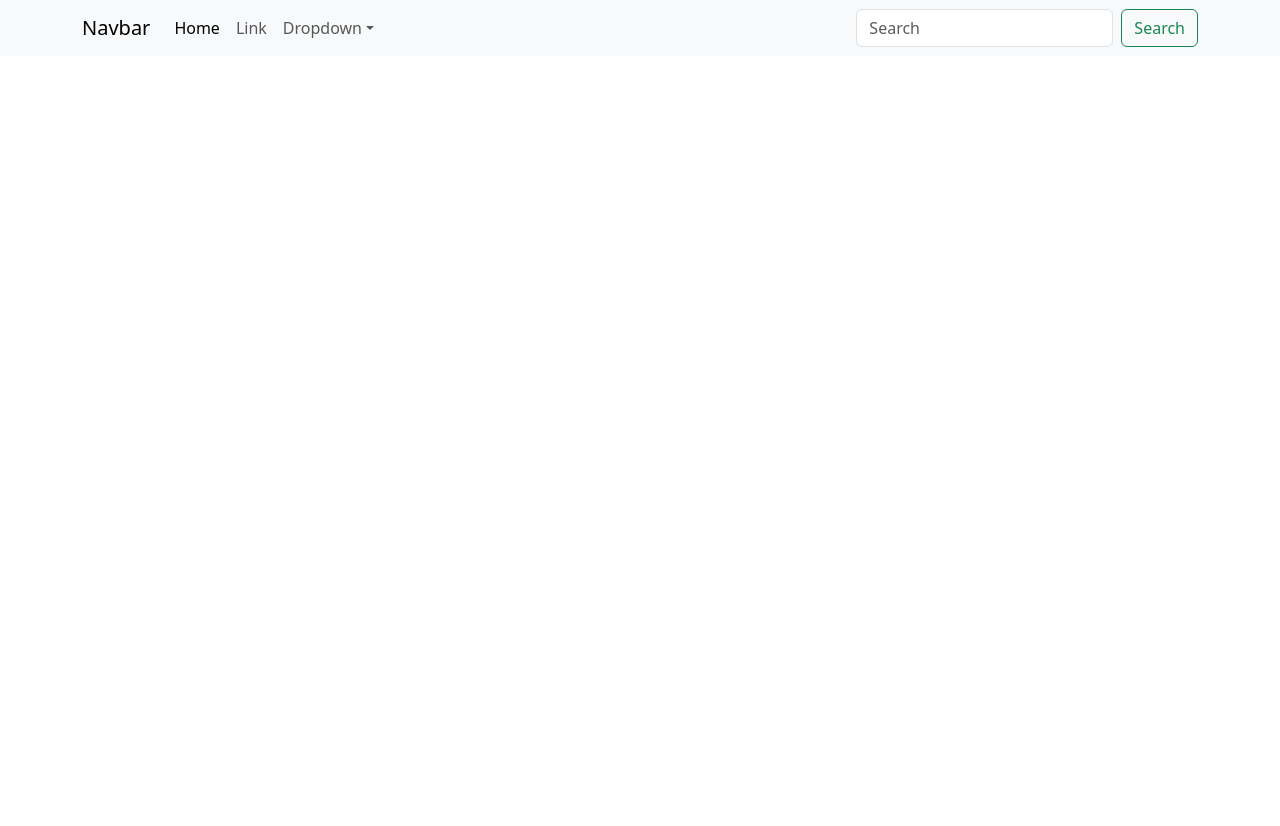
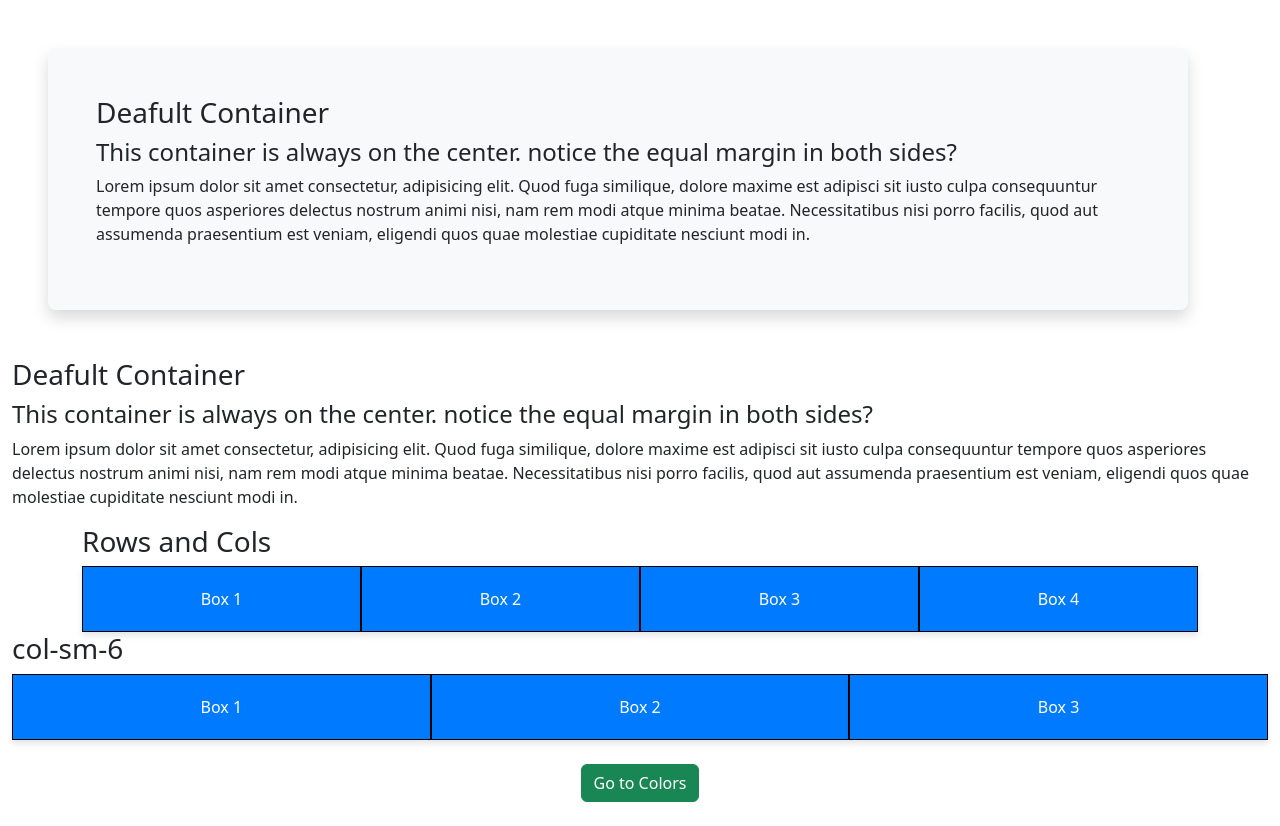
Before and after one commit to accelvivas/bootstrap5, a plain HTML site: page index.html in a window 1280 px wide. Before the commit the page ends 800 px from the top, so only its background shows below. Drawn offline with nearby package versions, Linux system fonts and the light colour scheme.

Commit message:
Containers

```diff
--- a/index.html
+++ b/index.html
@@ -2,101 +2,83 @@
 <html lang="en">
     <head>
         <title>Title</title>
-        <!-- Required meta tags -->
         <meta charset="utf-8" />
         <meta
             name="viewport"
             content="width=device-width, initial-scale=1, shrink-to-fit=no"
         />
 
-        <!-- Bootstrap CSS v5.2.1 -->
         <link
             href="https://cdn.jsdelivr.net/npm/bootstrap@5.3.2/dist/css/bootstrap.min.css"
             rel="stylesheet"
             integrity="sha384-T3c6CoIi6uLrA9TneNEoa7RxnatzjcDSCmG1MXxSR1GAsXEV/Dwwykc2MPK8M2HN"
             crossorigin="anonymous"
         />
+        <link rel="stylesheet" href="style.css">
     </head>
 
     <body>
 
-<nav
-    class="navbar navbar-expand-sm navbar-light bg-light"
->
-    <div class="container">
-        <a class="navbar-brand" href="#">Navbar</a>
-        <button
-            class="navbar-toggler d-lg-none"
-            type="button"
-            data-bs-toggle="collapse"
-            data-bs-target="#collapsibleNavId"
-            aria-controls="collapsibleNavId"
-            aria-expanded="false"
-            aria-label="Toggle navigation"
-        >
-            <span class="navbar-toggler-icon"></span>
-        </button>
-        <div class="collapse navbar-collapse" id="collapsibleNavId">
-            <ul class="navbar-nav me-auto mt-2 mt-lg-0">
-                <li class="nav-item">
-                    <a class="nav-link active" href="#" aria-current="page"
-                        >Home
-                        <span class="visually-hidden">(current)</span></a
-                    >
-                </li>
-                <li class="nav-item">
-                    <a class="nav-link" href="#">Link</a>
-                </li>
-                <li class="nav-item dropdown">
-                    <a
-                        class="nav-link dropdown-toggle"
-                        href="#"
-                        id="dropdownId"
-                        data-bs-toggle="dropdown"
-                        aria-haspopup="true"
-                        aria-expanded="false"
-                        >Dropdown</a
-                    >
-                    <div
-                        class="dropdown-menu"
-                        aria-labelledby="dropdownId"
-                    >
-                        <a class="dropdown-item" href="#"
-                            >Action 1</a
-                        >
-                        <a class="dropdown-item" href="#"
-                            >Action 2</a
-                        >
-                    </div>
-                </li>
-            </ul>
-            <form class="d-flex my-2 my-lg-0">
-                <input
-                    class="form-control me-sm-2"
-                    type="text"
-                    placeholder="Search"
-                />
-                <button
-                    class="btn btn-outline-success my-2 my-sm-0"
-                    type="submit"
-                >
-                    Search
-                </button>
-            </form>
+
+<div class="container m-5 p-5 shadow bg-light rounded-3">
+    <h3>Deafult Container</h3>
+    <h4>This container is always on the center.
+        notice the equal margin in both sides?
+    </h4>
+    <p>Lorem ipsum dolor sit amet consectetur, adipisicing elit. Quod fuga similique, dolore maxime est adipisci sit iusto culpa consequuntur tempore quos asperiores delectus nostrum animi nisi, nam rem modi atque minima beatae. Necessitatibus nisi porro facilis, quod aut assumenda praesentium est veniam, eligendi quos quae molestiae cupiditate nesciunt modi in.</p>
+</div>
+
+<div class="container-fluid mt-5">
+    <h3>Deafult Container</h3>
+    <h4>This container is always on the center.
+        notice the equal margin in both sides?
+    </h4>
+    <p>Lorem ipsum dolor sit amet consectetur, adipisicing elit. Quod fuga similique, dolore maxime est adipisci sit iusto culpa consequuntur tempore quos asperiores delectus nostrum animi nisi, nam rem modi atque minima beatae. Necessitatibus nisi porro facilis, quod aut assumenda praesentium est veniam, eligendi quos quae molestiae cupiditate nesciunt modi in.</p>
+
+</div>
+
+
+<div class="container">
+    <h3>Rows and Cols</h3>
+    <div class="row g-0">
+        <div class="col">
+            <div class="custom-box">Box 1</div>
+        </div>
+        <div class="col">
+            <div class="custom-box">Box 2</div>
+        </div>
+        <div class="col">
+            <div class="custom-box">Box 3</div>
+        </div>
+        <div class="col">
+            <div class="custom-box">Box 4</div>
         </div>
     </div>
-</nav>
+</div>
+
+
+<div class="container-fluid">
+    <h3>col-sm-6</h3>
+    <div class="row g-0">
+        <div class="col-lg-4 col-md-12">
+            <div class="custom-box">Box 1</div>
+        </div>
+        <div class="col-lg-4 col-md-12">
+            <div class="custom-box">Box 2</div>
+        </div>
+        <div class="col-lg-4 col-md-12">
+            <div class="custom-box">Box 3</div>
+        </div>
+    </div>
+</div>
+
+<div class="container my-4 d-flex justify-content-center">
+    <a href="colors.html" class="btn btn-success">Go to Colors</a>
+</div>
 
 
 
 
-
-
-
-
-
-
-        <!-- Bootstrap JavaScript Libraries -->
         <script
             src="https://cdn.jsdelivr.net/npm/@popperjs/core@2.11.8/dist/umd/popper.min.js"
             integrity="sha384-I7E8VVD/ismYTF4hNIPjVp/Zjvgyol6VFvRkX/vR+Vc4jQkC+hVqc2pM8ODewa9r"
```
